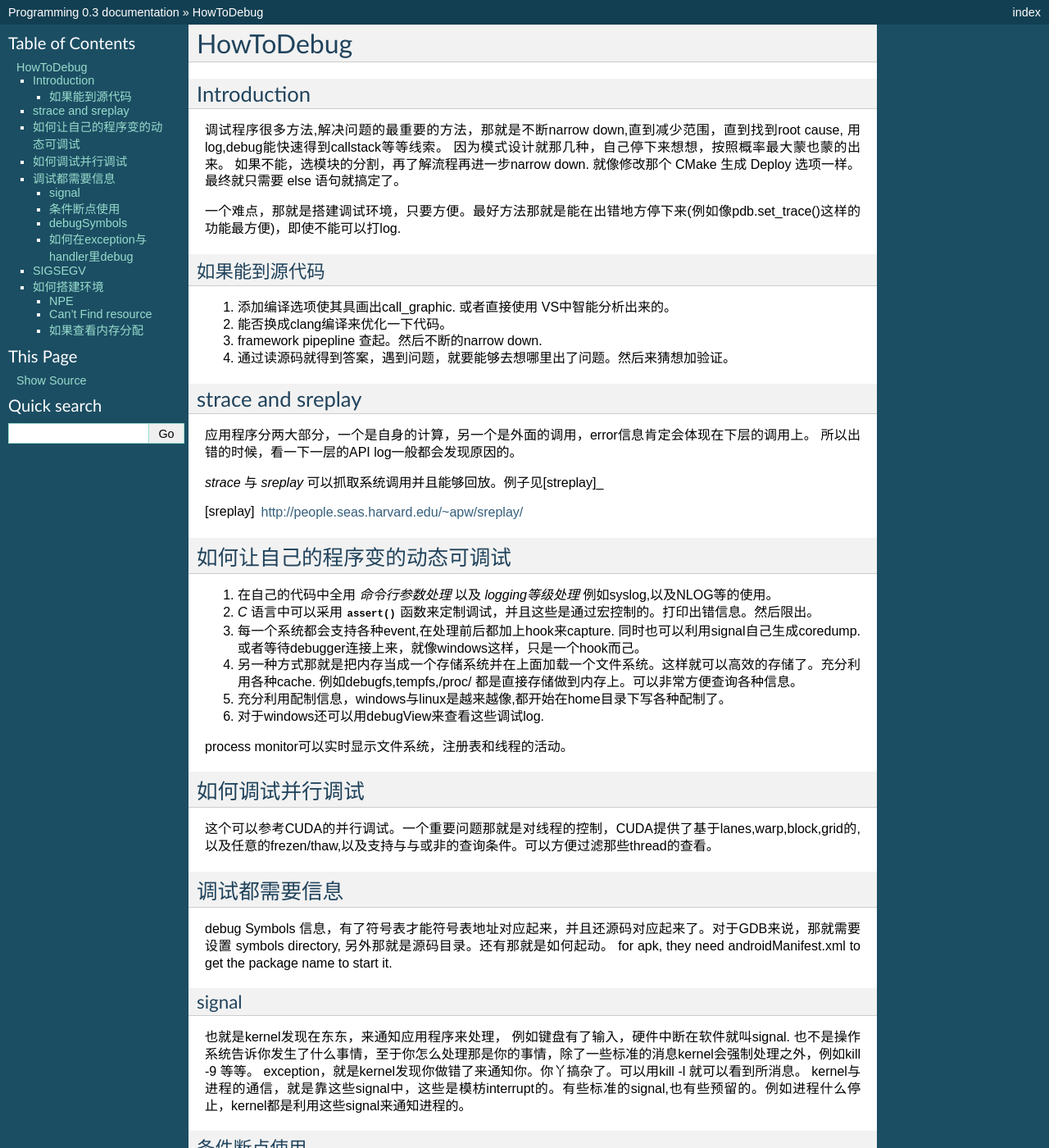
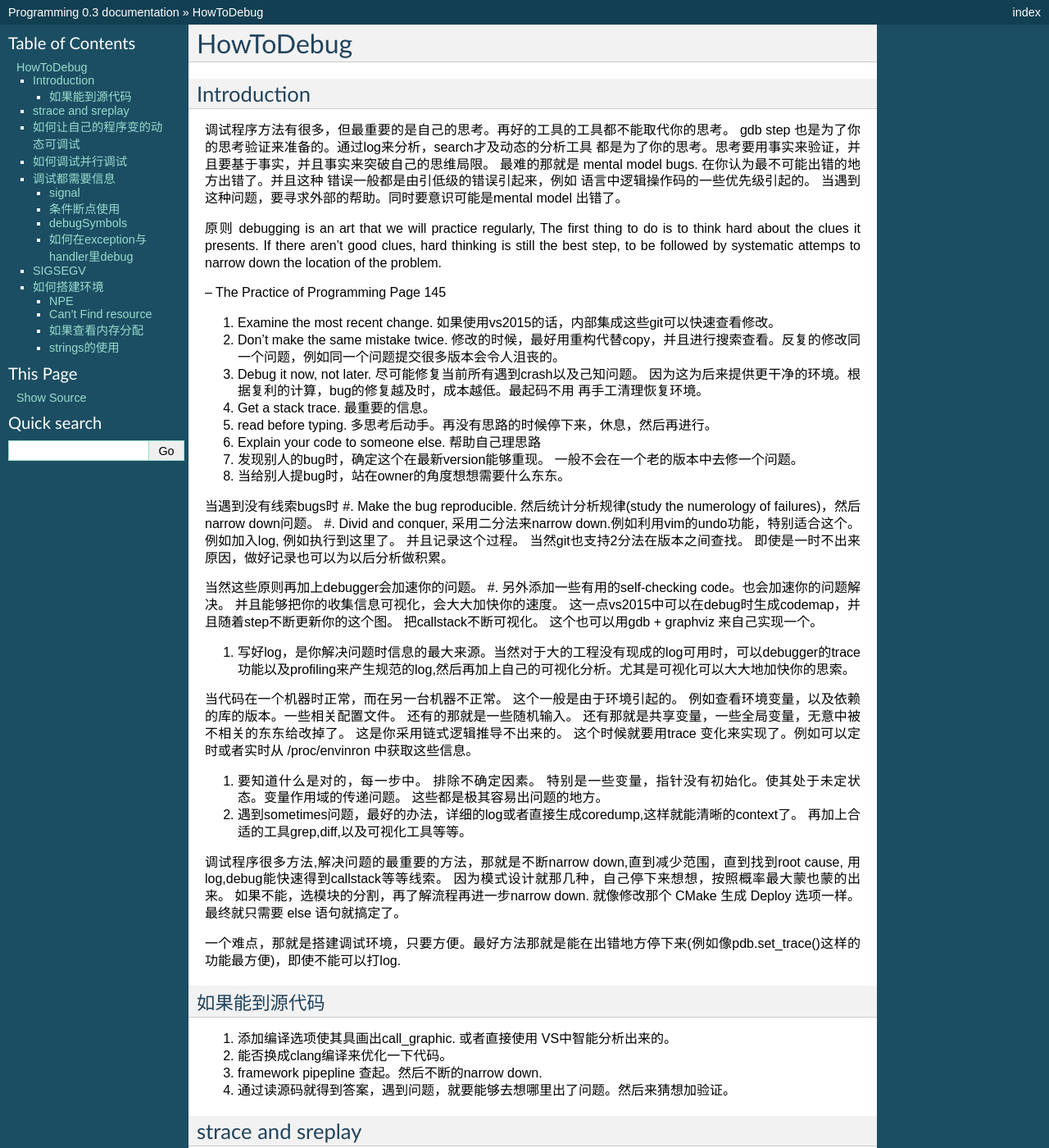
Before and after one commit to gwli/Programming, a Sphinx documentation site: the page built from source/content/Stage_2/HowToDebug.rst, in a window 1280 px wide and 1400 px high. Shown: the whole window at 82% size. Built offline with Sphinx 7.4.7, drawn with Linux system fonts in a browser that asks for light colours; some of the changed text lies outside the part shown.

Commit message:
debug prcess

```diff
--- a/source/content/Stage_2/HowToDebug.rst
+++ b/source/content/Stage_2/HowToDebug.rst
@@ -4,6 +4,44 @@ HowToDebug
 
 Introduction
 ------------
+
+调试程序方法有很多，但最重要的是自己的思考。再好的工具的工具都不能取代你的思考。 gdb step 也是为了你的思考验证来准备的。通过log来分析，search才及动态的分析工具
+都是为了你的思考。思考要用事实来验证，并且要基于事实，并且事实来突破自己的思维局限。 最难的那就是 mental model bugs. 在你认为最不可能出错的地方出错了。并且这种
+错误一般都是由引低级的错误引起来，例如 语言中逻辑操作码的一些优先级引起的。 当遇到这种问题，要寻求外部的帮助。同时要意识可能是mental model 出错了。
+
+原则  debugging is an art that we will practice regularly, The first thing to do is to think hard about the clues it presents. If there aren't good clues, hard
+thinking is still the best step, to be followed by systematic attemps to narrow down the location of the problem.
+
+-- The Practice of Programming Page 145
+
+#. Examine the most recent change. 如果使用vs2015的话，内部集成这些git可以快速查看修改。
+#. Don't make the same mistake twice. 修改的时候，最好用重构代替copy，并且进行搜索查看。反复的修改同一个问题，例如同一个问题提交很多版本会令人沮丧的。
+#. Debug it now, not later. 尽可能修复当前所有遇到crash以及己知问题。 因为这为后来提供更干净的环境。根据复利的计算，bug的修复越及时，成本越低。最起码不用
+   再手工清理恢复环境。
+#. Get a stack trace.  最重要的信息。
+#. read before typing. 多思考后动手。再没有思路的时候停下来，休息，然后再进行。
+#. Explain your code to someone else.  帮助自己理思路
+#. 发现别人的bug时，确定这个在最新version能够重现。 一般不会在一个老的版本中去修一个问题。
+#. 当给别人提bug时，站在owner的角度想想需要什么东东。
+
+当遇到没有线索bugs时
+#. Make the bug reproducible. 然后统计分析规律(study the numerology of failures)，然后narrow down问题。
+#. Divid and conquer, 采用二分法来narrow down.例如利用vim的undo功能，特别适合这个。 例如加入log, 例如执行到这里了。 并且记录这个过程。 当然git也支持2分法在版本之间查找。 即使是一时不出来原因，做好记录也可以为以后分析做积累。
+
+当然这些原则再加上debugger会加速你的问题。
+#. 另外添加一些有用的self-checking code。也会加速你的问题解决。 并且能够把你的收集信息可视化，会大大加快你的速度。 这一点vs2015中可以在debug时生成codemap，并且随着step不断更新你的这个图。 把callstack不断可视化。 这个也可以用gdb + graphviz 来自己实现一个。
+
+#. 写好log，是你解决问题时信息的最大来源。当然对于大的工程没有现成的log可用时，可以debugger的trace功能以及profiling来产生规范的log,然后再加上自己的可视化分析。尤其是可视化可以大大地加快你的思索。
+
+
+当代码在一个机器时正常，而在另一台机器不正常。 这个一般是由于环境引起的。 例如查看环境变量，以及依赖的库的版本。一些相关配置文件。 还有的那就是一些随机输入。
+还有那就是共享变量，一些全局变量，无意中被不相关的东东给改掉了。 这是你采用链式逻辑推导不出来的。 这个时候就要用trace 变化来实现了。例如可以定时或者实时从
+/proc/envinron 中获取这些信息。
+
+#. 要知道什么是对的，每一步中。 排除不确定因素。 特别是一些变量，指针没有初始化。使其处于未定状态。变量作用域的传递问题。 这些都是极其容易出问题的地方。
+
+#. 遇到sometimes问题，最好的办法，详细的log或者直接生成coredump,这样就能清晰的context了。 再加上合适的工具grep,diff,以及可视化工具等等。
+
 
 调试程序很多方法,解决问题的最重要的方法，那就是不断narrow down,直到减少范围，直到找到root cause, 用log,debug能快速得到callstack等等线索。 因为模式设计就那几种，自己停下来想想，按照概率最大蒙也蒙的出来。
 如果不能，选模块的分割，再了解流程再进一步narrow down. 就像修改那个 CMake 生成 Deploy 选项一样。 最终就只需要 else 语句就搞定了。
@@ -71,7 +109,7 @@ signal
 
 所以快速的解决应该最多三步就能搞定。
 
-#. 搭建环境,只需要重新编译一个代码加载symbols,。
+#. 搭建环境,只需要重新编译一个代码加载symbols。
 #. 明确断点信息。 然后利用trace 的功能，来打印各种想要的信息，而不需要再改动代码。对于大的工程build是需要很长的赶时间的
 #. 停到最佳位置。直接用条件断点停到这个位置。是一部分到位。或者直接让gdb来hook signal或者exception是同样的道理。
 
@@ -172,3 +210,9 @@ http://www.hanselman.com/blog/BackToBasicsUsingFusionLogViewerToDebugObscureLoad
 这些都是可以在memoryWindow直接做的。直接修改内存值。
 
 进程数据存放无非两种，放在内存里，或者寄存器里。
+
+
+strings的使用
+=============
+
+在二制文件中查找error信息时会很有用。为什么呢，因为代码中一些字符串信息也都存储在binary中。只是编码不同的而己。
```
